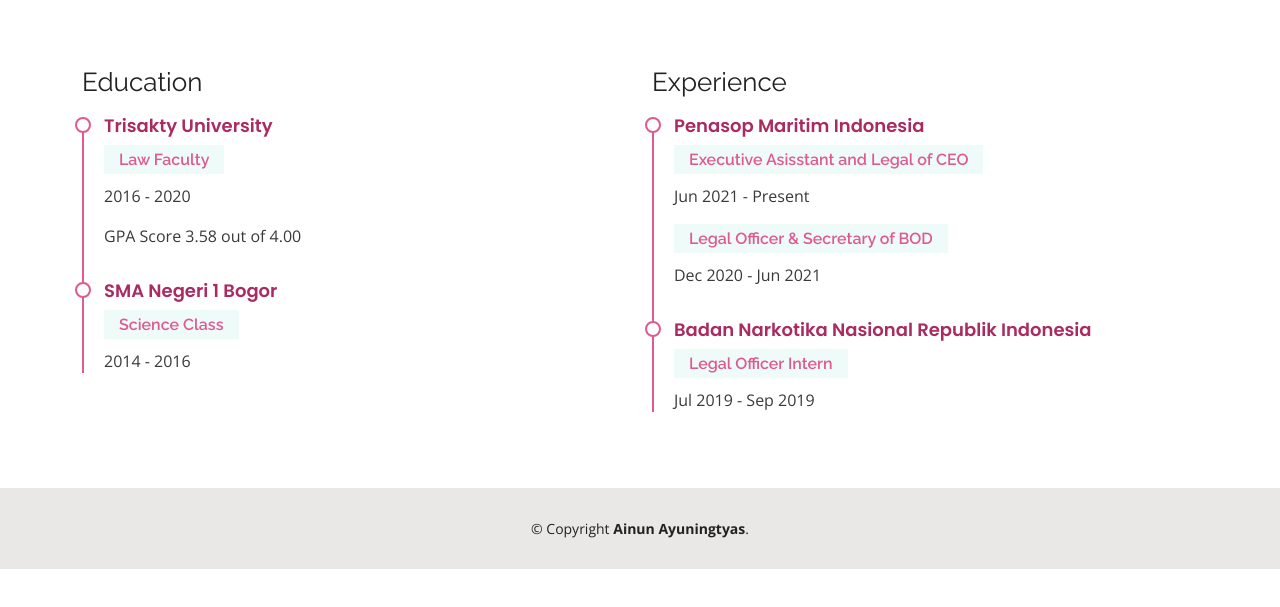
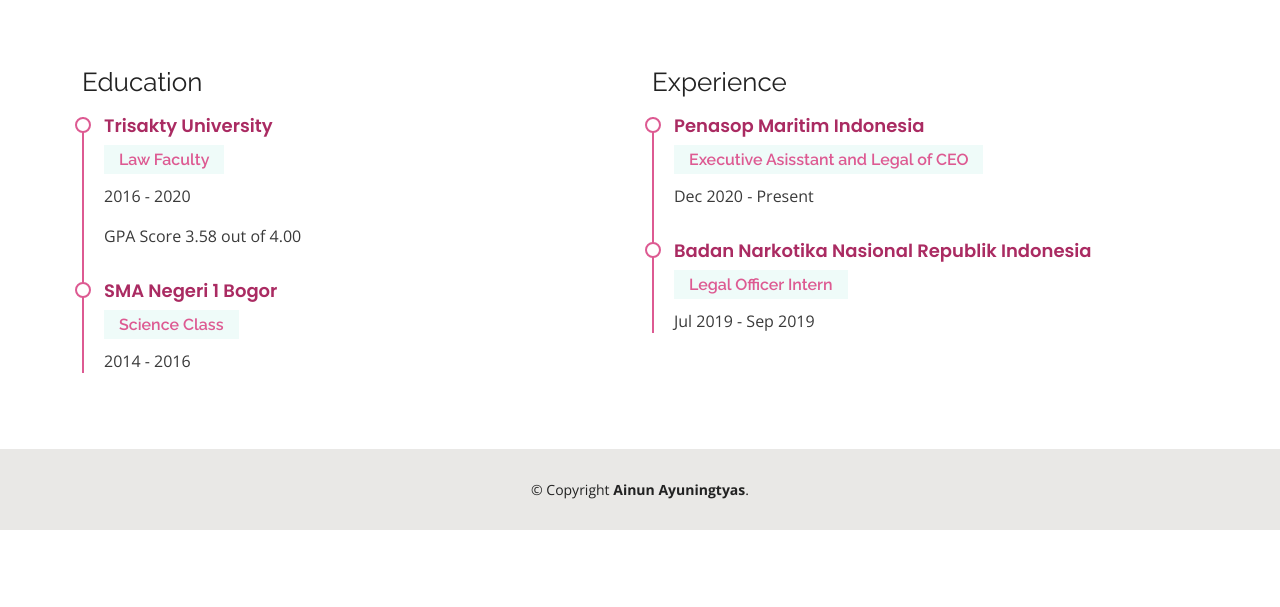
Before and after one commit to ainuntyas/ainuntyas.github.io, a plain HTML site: page experience.html in a window 1280 px wide. Shown: the part 171-778 px from the top of the page. Drawn offline with nearby package versions, Linux system fonts and the light colour scheme.

Commit message:
Update experience.html

```diff
--- a/experience.html
+++ b/experience.html
@@ -84,9 +84,7 @@
             <div class="resume-item">
               <h4>Penasop Maritim Indonesia</h4>
               <h5>Executive Asisstant and Legal of CEO</h5>
-              <p>Jun 2021 - Present</p>
-              <h5>Legal Officer & Secretary of BOD</h5>
-              <p>Dec 2020 - Jun 2021</p>
+              <p>Dec 2020 - Present</p>
             </div>
             <div class="resume-item">
               <h4>Badan Narkotika Nasional Republik Indonesia</h4>
```
